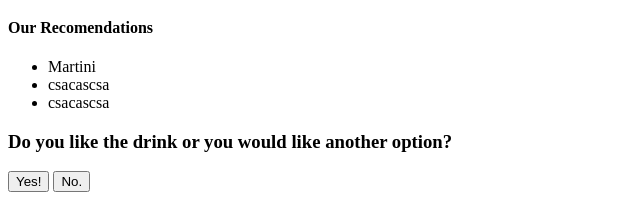
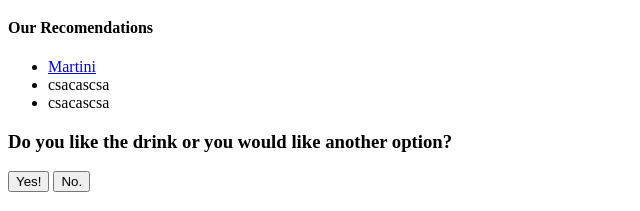
Before and after one commit to marksantander/Cocktail_Beer, a plain HTML site: page index.html in a window 1280 px wide. Shown: the part 147-358 px from the top of the page, 0-640 px from the left. Drawn offline with Linux system fonts and the light colour scheme.

```diff
--- a/index.html
+++ b/index.html
@@ -25,7 +25,7 @@
     <aside class="ourRecomendations">
         <h4>Our Recomendations</h4>
         <ul>
-            <li><a href="https://www.martini.com/"></a>Martini</li>
+            <li> <a href="https://www.martini.com/">Martini</a></li>
             <li a target="_blank" hrek="" >csacascsa</li>
             <li a target="_blank" hrek="" >csacascsa</li>
         </ul>
```
Also changed, not shown: 1 other file.
